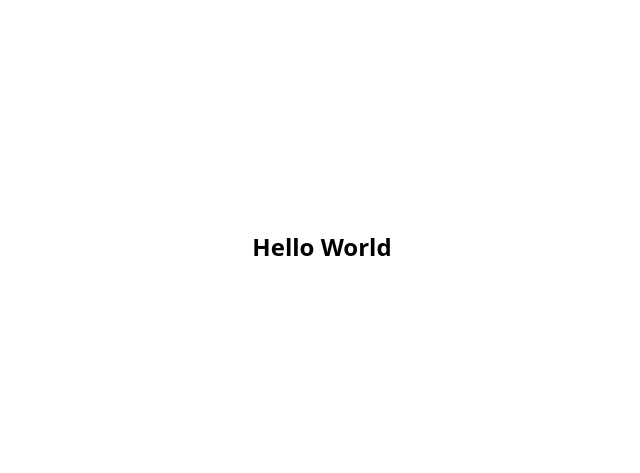
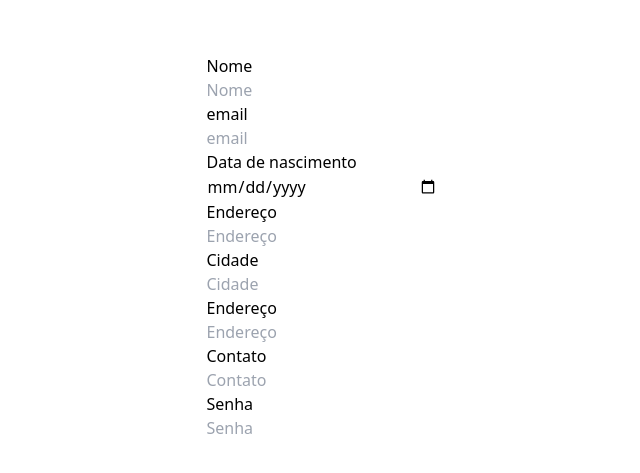
Before and after one commit to fernandoprestes/simple-form-vue3, a Vue app: page / in a window 1280 px wide. Shown: the part 153-626 px from the top of the page, without its empty margins (318-958 px from the left). Built offline with nearby package versions, Linux system fonts and the light colour scheme.

Commit message:
add BaseInput component

```diff
--- /dev/null
+++ b/src/components/BaseInput.vue
@@ -0,0 +1,32 @@
+<template lang="">
+  <label
+    v-if="label"
+    :for="label"
+    >{{ label }}</label
+  >
+  <input
+    v-bind="$attrs"
+    :id="label"
+    :value="modelValue"
+    :placeholder="label"
+    @input="$emit('update:modelValue', $event.target.value)"
+  />
+</template>
+<script lang="ts">
+  import { defineComponent } from 'vue';
+
+  export default defineComponent({
+    name: 'BaseInput',
+    props: {
+      label: {
+        type: String,
+        default: '',
+      },
+      modelValue: {
+        type: [String, Number],
+        default: '',
+      },
+    },
+    emits: ['update:modelValue'],
+  });
+</script>
--- /dev/null
+++ b/src/components/RegistrationForm.vue
@@ -0,0 +1,83 @@
+<template>
+  <form class="flex flex-col">
+    <BaseInput
+      v-model="form.name"
+      label="Nome"
+      type="text"
+    />
+    <BaseInput
+      v-model="form.email"
+      label="email"
+      type="text"
+    />
+    <BaseInput
+      v-model="form.birthday"
+      label="Data de nascimento"
+      type="date"
+    />
+    <BaseInput
+      v-model="form.address"
+      label="Endereço"
+      type="text"
+    />
+    <BaseInput
+      v-model="form.city"
+      label="Cidade"
+      type="text"
+    />
+    <BaseInput
+      v-model="form.address"
+      label="Endereço"
+      type="text"
+    />
+
+    <!-- uf -->
+
+    <BaseInput
+      v-model="form.phone"
+      label="Contato"
+      type="number"
+    />
+
+    <!-- estado civil -->
+
+    <!-- gostaria de receber mais informação -->
+
+    <!-- seus interesses -->
+
+    <BaseInput
+      v-model="form.password"
+      label="Senha"
+      type="password"
+    />
+
+    <!-- enviar -->
+  </form>
+</template>
+<script lang="ts">
+  import { defineComponent } from 'vue';
+  import BaseInput from './BaseInput.vue';
+
+  export default defineComponent({
+    name: 'RegistrationForm',
+    components: { BaseInput },
+    data() {
+      return {
+        form: {
+          name: '',
+          email: '',
+          birthday: '',
+          address: '',
+          city: '',
+          uf: '',
+          phone: '',
+          maritalStatus: '',
+          wantReceiveInformation: '',
+          yourInterests: '',
+          password: '',
+        },
+      };
+    },
+  });
+</script>
+<style></style>
--- a/src/views/HomePage.vue
+++ b/src/views/HomePage.vue
@@ -1,13 +1,17 @@
 <template lang="">
   <div class="grid h-screen place-items-center">
-    <h1 class="text-2xl font-bold">Hello World</h1>
+    <div>
+      <RegistrationForm />
+    </div>
   </div>
 </template>
 <script lang="ts">
   import { defineComponent } from 'vue';
+  import RegistrationForm from './../components/RegistrationForm.vue';
 
   export default defineComponent({
     name: 'HomePage',
+    components: { RegistrationForm },
   });
 </script>
 <style lang=""></style>
```
Also changed, not shown: 1 other file (tests, documents, lock files or other folders).
